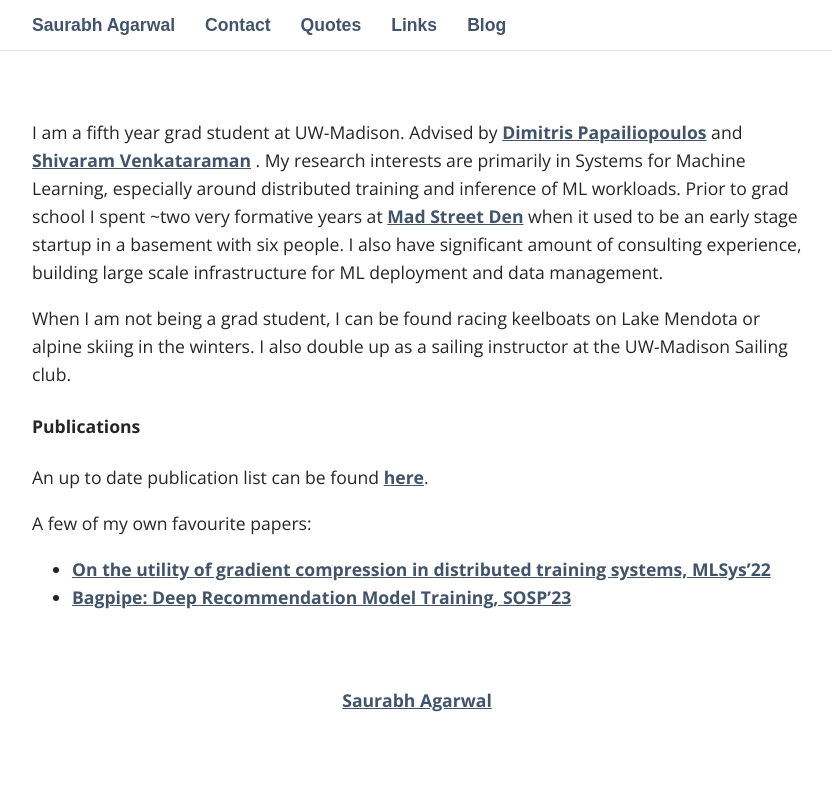
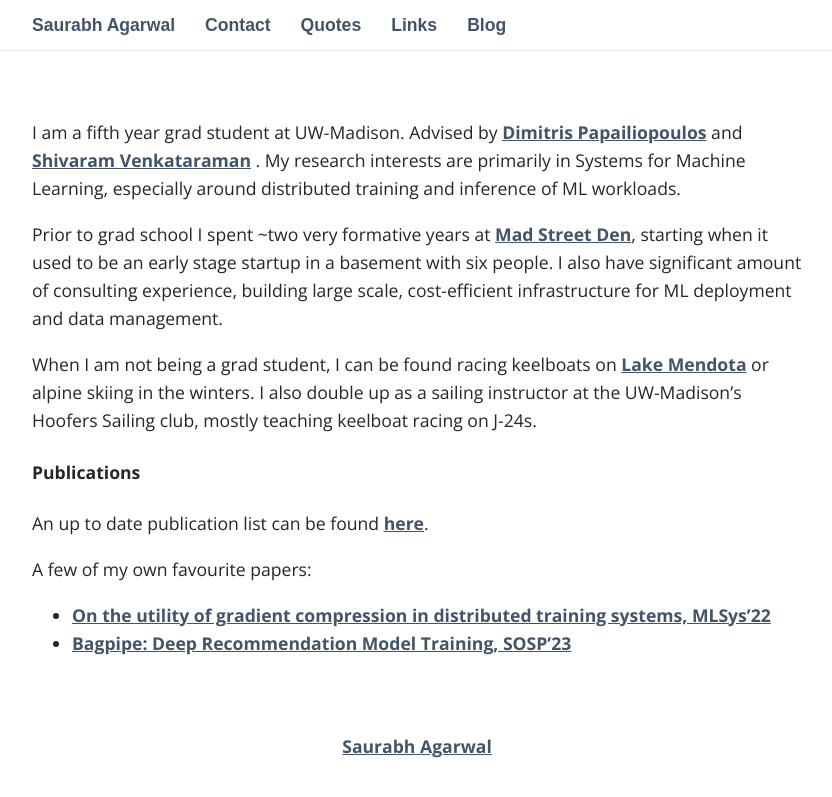
Before and after one commit to iidsample/iidsampe.github.io, a Jekyll site: the page built from index.md, in a window 1280 px wide. Shown: the top 797 px of the page, without its empty margins (223-1055 px from the left). Built offline with Jekyll 4.4.1, drawn with Linux system fonts in a browser that asks for light colours; some web fonts are replaced.

Commit message:
Update index.md

```diff
--- a/index.md
+++ b/index.md
@@ -3,9 +3,11 @@
 ---
 <!--# About Me-->
 I am a fifth year grad student at UW-Madison. Advised by [Dimitris Papailiopoulos](https://papail.io/) and [Shivaram Venkataraman](https://shivaram.org/) .
-My research interests are primarily in Systems for Machine Learning, especially around distributed training and inference of ML workloads. Prior to grad school I spent ~two very formative years at [Mad Street Den](https://www.madstreetden.com/) when it used to be an early stage startup in a basement with six people. I also have significant amount of consulting experience, building large scale infrastructure for ML deployment and data management.
+My research interests are primarily in Systems for Machine Learning, especially around distributed training and inference of ML workloads.
 
-When I am not being a grad student, I can be found racing keelboats on Lake Mendota or alpine skiing in the winters. I also double up as a sailing instructor at the UW-Madison Sailing club.
+Prior to grad school I spent ~two very formative years at [Mad Street Den](https://www.madstreetden.com/), starting when it used to be an early stage startup in a basement with six people. I also have significant amount of consulting experience, building large scale, cost-efficient infrastructure for ML deployment and data management.
+
+When I am not being a grad student, I can be found racing keelboats on [Lake Mendota](https://www.mendotayc.org/racing) or alpine skiing in the winters. I also double up as a sailing instructor at the UW-Madison's Hoofers Sailing club, mostly teaching keelboat racing on J-24s.
 
 #### Publications
 An up to date publication list can be found [here](https://scholar.google.com/citations?hl=en&user=u71IKxAAAAAJ&view_op=list_works&sortby=pubdate).
```
